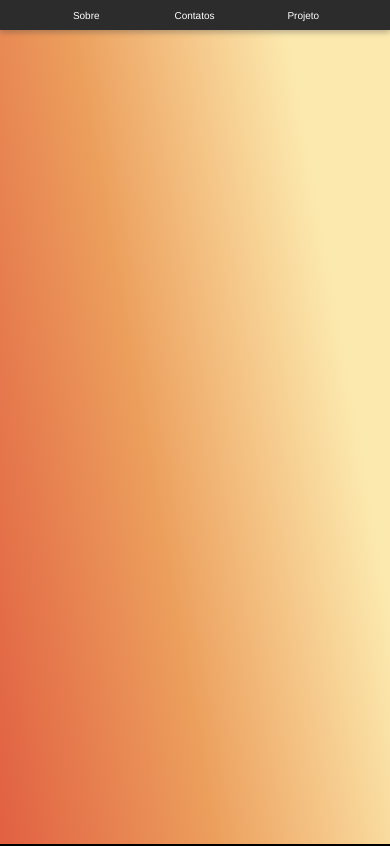
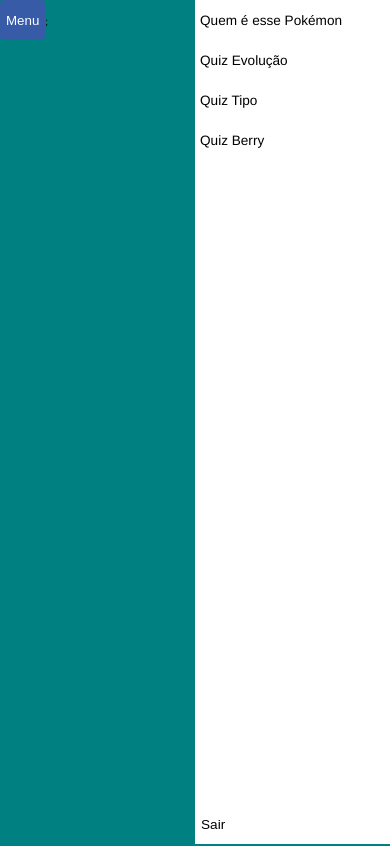
Before and after one commit to tiagokp97/Poke-quizz, a React (Create React App) app: page / in a window 390 px wide. Shown: the top 846 px of the page. Built offline with nearby package versions, Linux system fonts and the light colour scheme.

Commit message:
logica para menu responsivo

```diff
--- a/src/components/MobileMenu/styles.js
+++ b/src/components/MobileMenu/styles.js
@@ -53,4 +53,18 @@ export const MobileNav = styled.div`
   .sairMenu:hover {
     cursor: pointer;
   }
+
+  @media (min-width: 768px) {
+    display: flex;
+    height: 100px;
+    justify-content: space-around;
+    align-items: center;
+    font-size: 1rem;
+
+    .sairMenu {
+      display: none;
+    }
+
+    animation: myAnim 0s ease 0s 1 normal forwards;
+  }
 `;
--- a/src/components/buttons/buttons.jsx
+++ b/src/components/buttons/buttons.jsx
@@ -1,6 +1,10 @@
 import { StyledButtons } from "./styles";
 
-const Buttons = ({ text, handleClick }) => {
-  return <StyledButtons onClick={handleClick}>{text}</StyledButtons>;
+const Buttons = ({ text, handleClick, className }) => {
+  return (
+    <StyledButtons className={className} onClick={handleClick}>
+      {text}
+    </StyledButtons>
+  );
 };
 export { Buttons };
--- a/src/pages/gamePage/gamePage.jsx
+++ b/src/pages/gamePage/gamePage.jsx
@@ -1,9 +1,9 @@
+import { Buttons } from "../../components/buttons/buttons";
 import { useState } from "react";
 
 import { GamePageStyles } from "./styles";
 
 import { MobileMenu } from "../../components/MobileMenu/MobileMenu";
-import { Buttons } from "../../components/buttons/buttons";
 const GamePage = () => {
   const [showMenu, setShowMenu] = useState(false);
   const handleClick = () => {
@@ -11,7 +11,8 @@ const GamePage = () => {
   };
   return (
     <GamePageStyles>
-      <Buttons text="Menu" handleClick={handleClick} />;
+      <Buttons className="buttonMenu" text="Menu" handleClick={handleClick} />;
+      <MobileMenu />
       {showMenu && <MobileMenu />}
     </GamePageStyles>
   );
--- a/src/pages/gamePage/styles.js
+++ b/src/pages/gamePage/styles.js
@@ -1,3 +1,9 @@
 import styled from "styled-components";
 
-export const GamePageStyles = styled.div``;
+export const GamePageStyles = styled.div`
+  @media (min-width: 768px) {
+    .buttonMenu {
+      display: none;
+    }
+  }
+`;
--- a/src/routes/Routes.jsx
+++ b/src/routes/Routes.jsx
@@ -7,8 +7,8 @@ const Routes = () => {
   return (
     <Switch>
       <Route exact path="/">
-      <LandingPage />
-
+        {/* <LandingPage /> */}
+        <GamePage />
       </Route>
       <Route exact path="/pokequiz"></Route>
 
```
